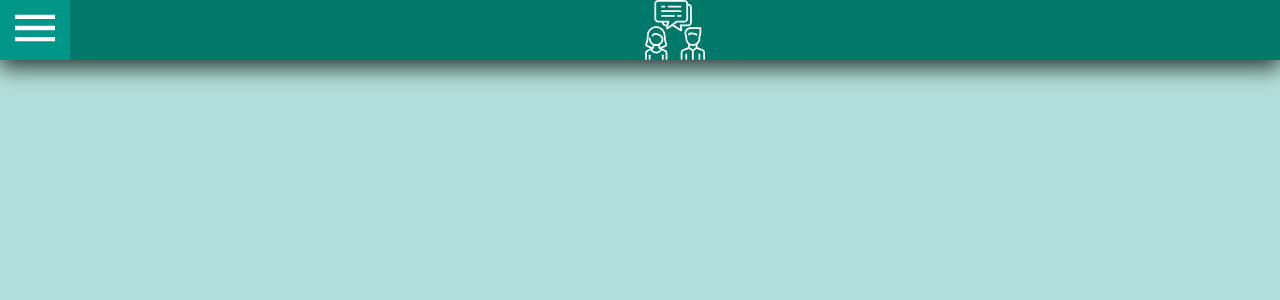
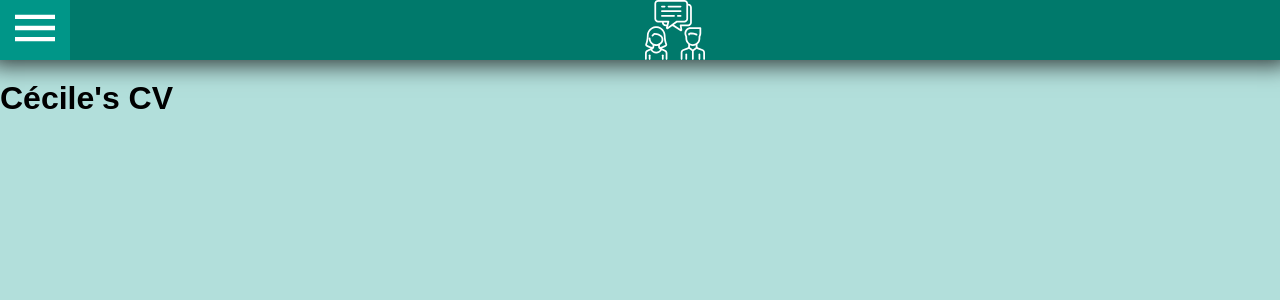
Before and after one commit to cecilef/angular-cli, an Angular app: page /cv in a window 1280 px wide. Before the commit this address led to /. Shown: the top 300 px of the page. Built offline with nearby package versions, Linux system fonts and the light colour scheme.

Commit message:
Added CV component

```diff
--- a/src/app/app.component.html
+++ b/src/app/app.component.html
@@ -3,13 +3,14 @@
   <menu-item [label]="'Home'" [routerLink]="'home'" routerLinkActive="active" [routerLinkActiveOptions]="{exact: true}">
     <span class="item-img home-icon"></span>
   </menu-item>
-  <menu-item [label]="'CV'" [routerLink]="'cv'">
+  <menu-item [label]="'CV'" [routerLink]="'cv'" routerLinkActive="active" [routerLinkActiveOptions]="{exact: true}">
     <span class="item-img cv-icon"></span>
   </menu-item>
-  <menu-item [label]="'Blog'" [routerLink]="'blog'">
+  <menu-item [label]="'Blog'" [routerLink]="'blog'" routerLinkActive="active" [routerLinkActiveOptions]="{exact: true}">
     <span class="item-img blog-icon"></span>
   </menu-item>
-  <menu-item [label]="'Contact'" [routerLink]="'contact'">
+  <menu-item [label]="'Contact'" [routerLink]="'contact'" routerLinkActive="active"
+             [routerLinkActiveOptions]="{exact: true}">
     <span class="item-img contact-icon"></span>
   </menu-item>
 </side-panel>
--- a/src/app/app.module.ts
+++ b/src/app/app.module.ts
@@ -7,6 +7,7 @@ import { HomeComponent } from './home/home.component';
 import { appRoutes } from './app.routing';
 import { MenuButtonService } from './providers/menu-button.service';
 import { HeaderImageComponent } from './home/header-image/header-image.component';
+import { CvComponent } from './cv/cv.component';
 
 @NgModule({
   imports: [
@@ -18,7 +19,8 @@ import { HeaderImageComponent } from './home/header-image/header-image.component
     AppComponent,
     TopBarComponent,
     HomeComponent,
-    HeaderImageComponent
+    HeaderImageComponent,
+    CvComponent
   ],
   providers: [
     MenuButtonService
--- a/src/app/app.routing.ts
+++ b/src/app/app.routing.ts
@@ -1,5 +1,6 @@
 import { Routes } from '@angular/router';
 import { HomeComponent } from './home/home.component';
+import { CvComponent } from './cv/cv.component';
 
 export const appRoutes: Routes = [
   {
@@ -10,5 +11,9 @@ export const appRoutes: Routes = [
     path: '',
     redirectTo: 'home',
     pathMatch: 'full'
+  },
+  {
+    path: 'cv',
+    component: CvComponent
   }
 ];
--- /dev/null
+++ b/src/app/cv/cv.component.html
@@ -0,0 +1,3 @@
+<div class="mar-t-default">
+  <h1 class="cv-title">Cécile's CV</h1>
+</div>
--- /dev/null
+++ b/src/app/cv/cv.component.scss
@@ -0,0 +1,9 @@
+@import '../../styles';
+
+:host {
+  display: block;
+}
+
+.cv-title {
+  padding-top: $space-xl;
+}
--- /dev/null
+++ b/src/app/cv/cv.component.ts
@@ -0,0 +1,15 @@
+import { Component, OnInit } from '@angular/core';
+
+@Component({
+  selector: 'app-cv',
+  templateUrl: './cv.component.html',
+  styleUrls: ['./cv.component.scss']
+})
+export class CvComponent implements OnInit {
+
+  constructor() { }
+
+  ngOnInit() {
+  }
+
+}
--- a/src/app/navigation/top-bar/top-bar.scss
+++ b/src/app/navigation/top-bar/top-bar.scss
@@ -6,7 +6,7 @@
   position: absolute;
   top: $space-none;
   z-index: 9999;
-  box-shadow: 0px 7px 22px 1px rgba(0,0,0,0.75);
+  box-shadow: 0px -5px 22px 10px rgba(0, 0, 0, 0.75);
 }
 
 .top-menu {
--- a/src/assets/styles/_variables.scss
+++ b/src/assets/styles/_variables.scss
@@ -10,3 +10,7 @@ $topbar-height: 60px;
 $fast: 200ms;
 $average-speed: 300ms;
 $slow: 500ms;
+
+.mar-t-default {
+  margin-top: $topbar-height !important;
+}
```
Also changed, not shown: 1 other file (tests, documents, lock files or other folders).
